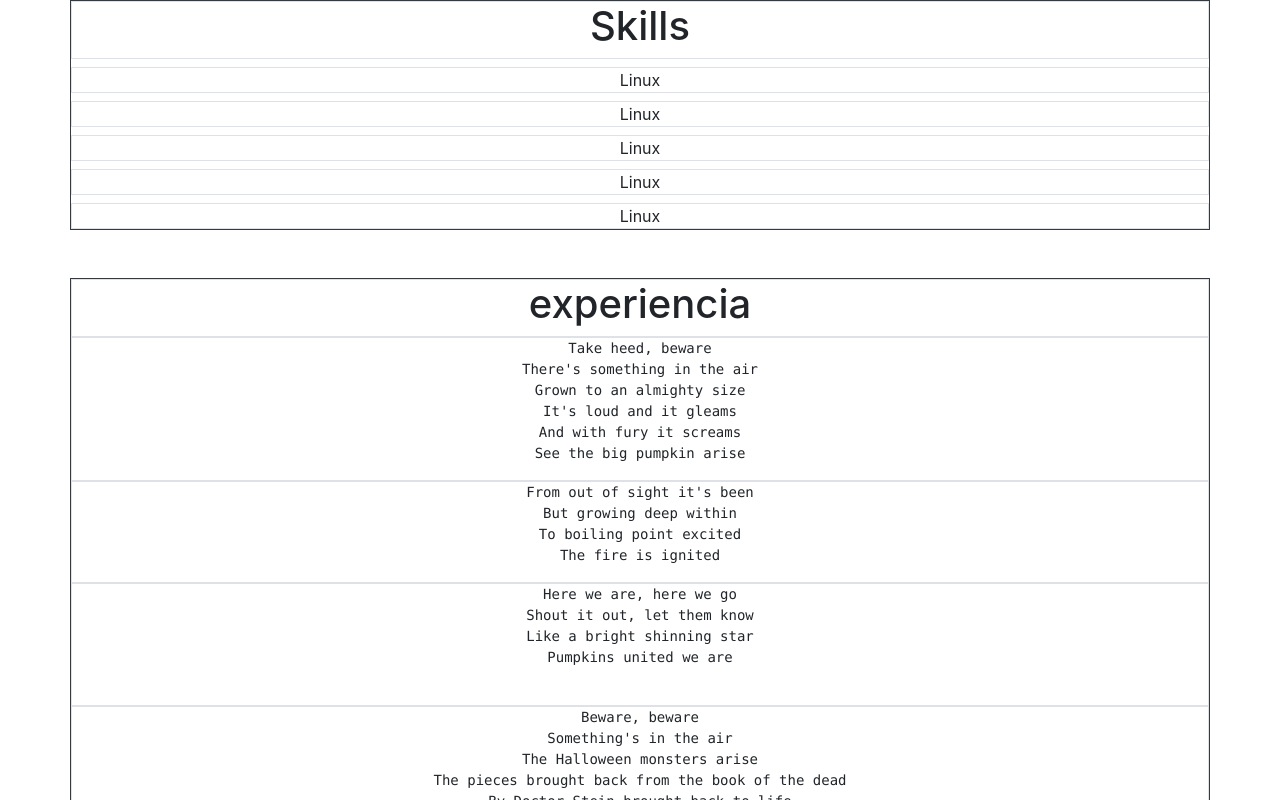
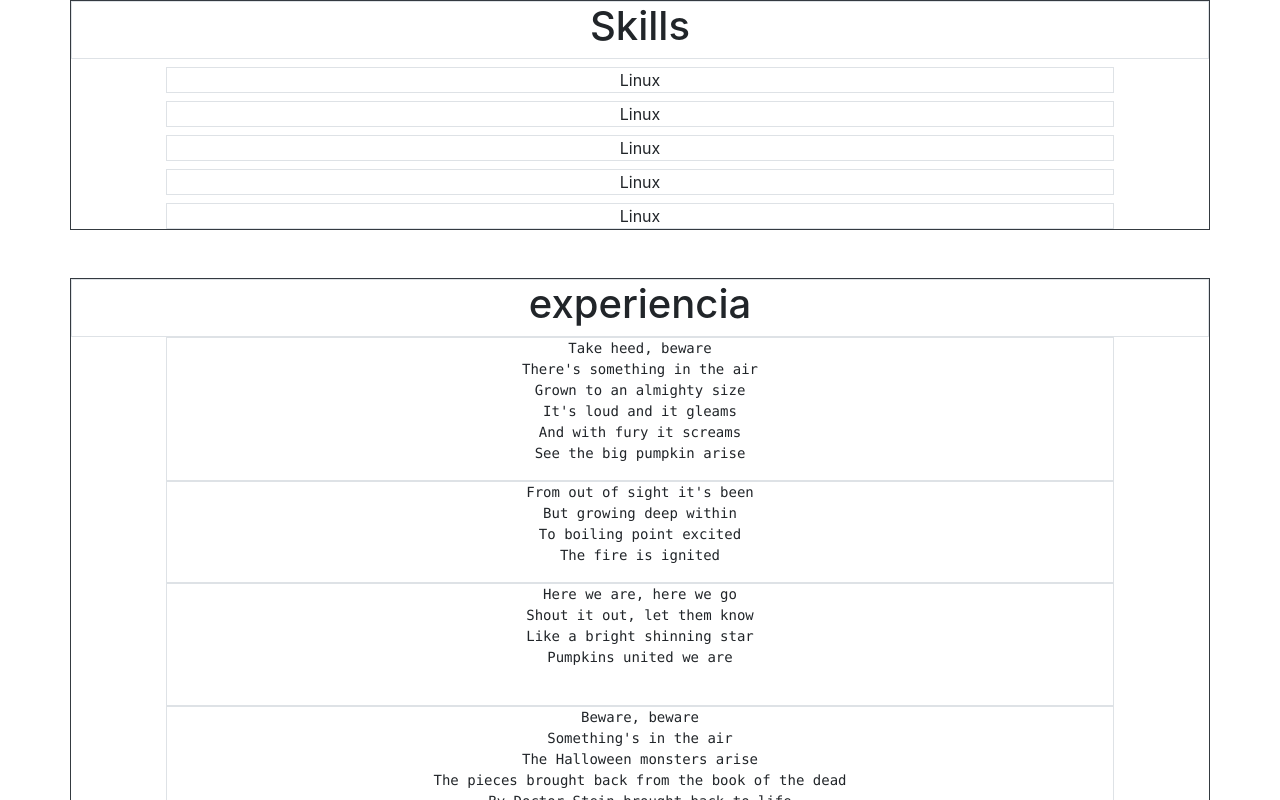
Before and after one commit to dmg2112/LM_UD2_Reto_Colocacion_Mobile-_David_Minguez, a plain HTML site: page index.html in a window 1280 px wide. Shown: the top 800 px of the page. Drawn offline with nearby package versions, Linux system fonts and the light colour scheme.

Commit message:
items alineados

```diff
--- a/index.html
+++ b/index.html
@@ -14,41 +14,41 @@
     <div class="container">
       <div class="row border border-dark" >
         <div class="col-12 border" align="center"><h1>Skills</h1></div>
-        <div class="col-12 border mt-2" align="center"> Linux</div>
-        <div class="col-12 border mt-2" align="center"> Linux</div>
-        <div class="col-12 border mt-2" align="center"> Linux</div>
-        <div class="col-12 border mt-2" align="center"> Linux</div>
-        <div class="col-12 border mt-2 " align="center"> Linux</div>
+        <div class="col-10 offset-1 border mt-2 w-75" align="center"> Linux</div>
+        <div class="col-10  offset-1 border mt-2 w-75" align="center"> Linux</div>
+        <div class="col-10 offset-1 border mt-2 w-75" align="center"> Linux</div>
+        <div class="col-10 offset-1 border mt-2 w-75" align="center"> Linux</div>
+        <div class="col-10 offset-1 border mt-2 w-75" align="center"> Linux</div>
       </div>
-      <div class="row border mt-5  border-dark">
+      <div class="row border mt-5  border-dark" align="center">
         <div class="col-12 border" align="center"><h1>experiencia</h1></div>
-        <div class="col-12 border" align="center"> <pre>
+        <div class="col-10 offset-1 border " align="center"> <pre>
 Take heed, beware
 There's something in the air
 Grown to an almighty size
 It's loud and it gleams
 And with fury it screams
 See the big pumpkin arise</pre></div>
-        <div class="col-12 border" align="center"> <pre>
+        <div class="col-10 offset-1 border" align="center"> <pre>
 From out of sight it's been
 But growing deep within
 To boiling point excited
 The fire is ignited
 </pre></div>
-        <div class="col-12 border" align="center"> <pre>
+        <div class="col-10 offset-1 border " align="center"> <pre>
 Here we are, here we go
 Shout it out, let them know
 Like a bright shinning star
 Pumpkins united we are
         </pre></div>
-        <div class="col-12 border" align="center"> <pre>
+        <div class="col-10 offset-1 border " align="center"> <pre>
 Beware, beware
 Something's in the air
 The Halloween monsters arise
 The pieces brought back from the book of the dead
 By Doctor Stein brought back to life
         </pre></div>
-        <div class="col-12 border " align="center"><pre>
+        <div class="col-10 offset-1 border" align="center"><pre>
 Oh my god, we burn
 The point of no return
 To pleasure pint excited
```
